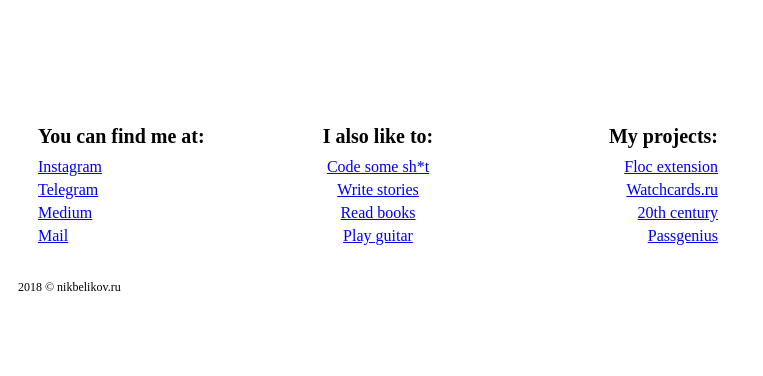
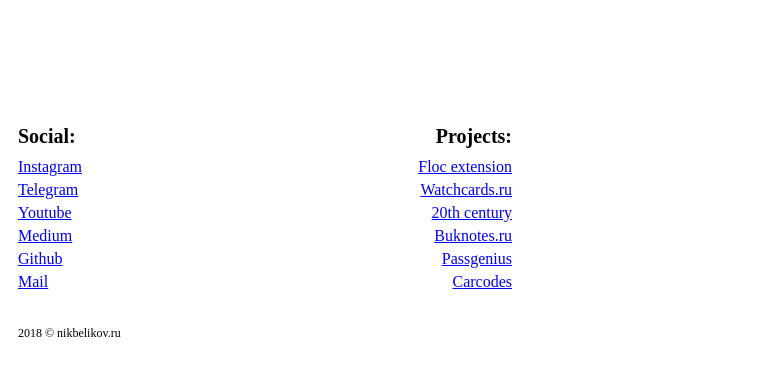
Before and after one commit to nikbelikov/nikbelikov.ru, a Gatsby site: page / in a window 1280 px wide. Shown: the whole page, without its empty margins (0-763 px from the left). Built offline with nearby package versions, Linux system fonts and the light colour scheme; Gatsby itself is replaced by a stand-in of ours.

Commit message:
обновил ссылки

```diff
--- a/src/pages/index.js
+++ b/src/pages/index.js
@@ -7,22 +7,19 @@
 const SOCIAL = [
   { name: 'Instagram', url: 'http://instagram.com/nikbelikov' },
   { name: 'Telegram', url: 'http://t.me/nikbelikov' },
+  { name: 'Youtube', url: 'https://www.youtube.com/channel/UCXk1dy5LeUWFEG2lsVgN_5A' },
   { name: 'Medium', url: 'https://medium.com/@nikbelikov' },
+  { name: 'Github', url: 'https://github.com/nikbelikov' },
   { name: 'Mail', url: 'mailto:nikbelikov@me.com' },
-];
-
-const OTHER = [
-  { name: 'Code some sh*t', url: 'https://github.com/nikbelikov' },
-  { name: 'Write stories', url: 'http://proza.ru/avtor/nikbelikov' },
-  { name: 'Read books', url: 'http://buknotes.ru' },
-  { name: 'Play guitar', url: 'https://goo.gl/HGf5gj' },
 ];
 
 const PROJECTS = [
   { name: 'Floc extension', url: 'https://goo.gl/3xt6MV' },
   { name: 'Watchcards.ru', url: 'http://watchcards.ru/' },
   { name: '20th century', url: 'https://github.com/nikbelikov/20th-century' },
+  { name: 'Buknotes.ru', url: 'http://buknotes.ru' },
   { name: 'Passgenius', url: 'http://nikbelikov.ru/passgenius' },
+  { name: 'Carcodes', url: 'https://itunes.apple.com/ru/app/carcodes/id1369007603?mt=8' },
 ];
 
 const renderLinks = (collection) => (
@@ -57,15 +54,11 @@
 
         <div className={styles.blocks}>
           <section>
-            <h3 className={styles.listTitle}>You can find me at:</h3>
+            <h3 className={styles.listTitle}>Social:</h3>
             {renderLinks(SOCIAL)}
           </section>
           <section>
-            <h3 className={styles.listTitle}>I also like to:</h3>
-            {renderLinks(OTHER)}
-          </section>
-          <section>
-            <h3 className={styles.listTitle}>My projects:</h3>
+            <h3 className={styles.listTitle}>Projects:</h3>
             {renderLinks(PROJECTS)}
           </section>
         </div>
--- a/src/pages/index.module.css
+++ b/src/pages/index.module.css
@@ -22,9 +22,9 @@
   }
 
   .blocks section {
-    margin: 0 20px;
+    margin: 0;
     text-align: left;
-    width: 200px;
+    width: 247px;
   }
 
   .blocks section {
```
